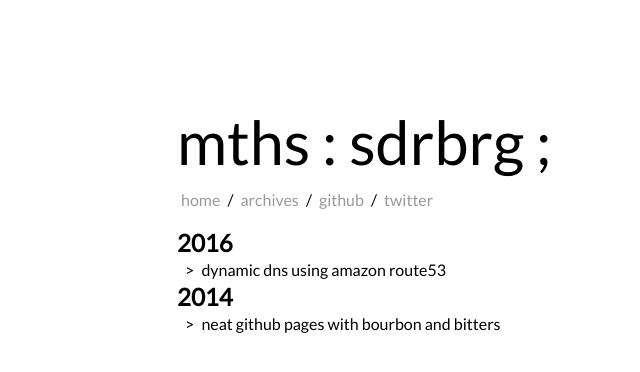
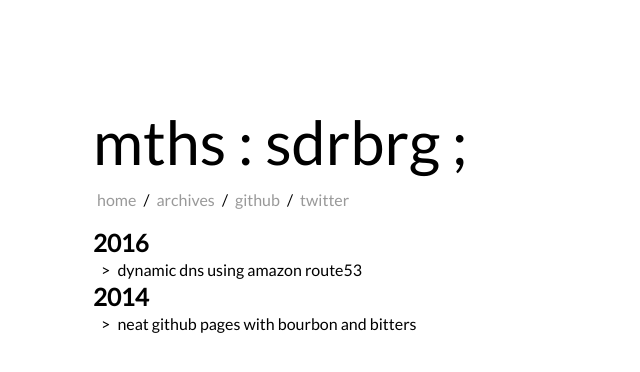
Before and after one commit to mthssdrbrg/mthssdrbrg.github.io, a Jekyll site: the page built from archives.html, in a window 1280 px wide. Shown: the top 372 px of the page, without its empty margins (163-803 px from the left). Built offline with Jekyll 4.4.1, drawn with Linux system fonts in a browser that asks for light colours.

Commit message:
Widen container a tad bit

```diff
--- a/_sass/base/_grid-settings.scss
+++ b/_sass/base/_grid-settings.scss
@@ -1,6 +1,6 @@
 @import "neat/neat-helpers";
 
-$max-width: em(600);
+$max-width: em(768);
 
 $medium-screen: em(640);
 $large-screen: em(860);
```
Also changed, not shown: index.html (line endings or trailing spaces).
